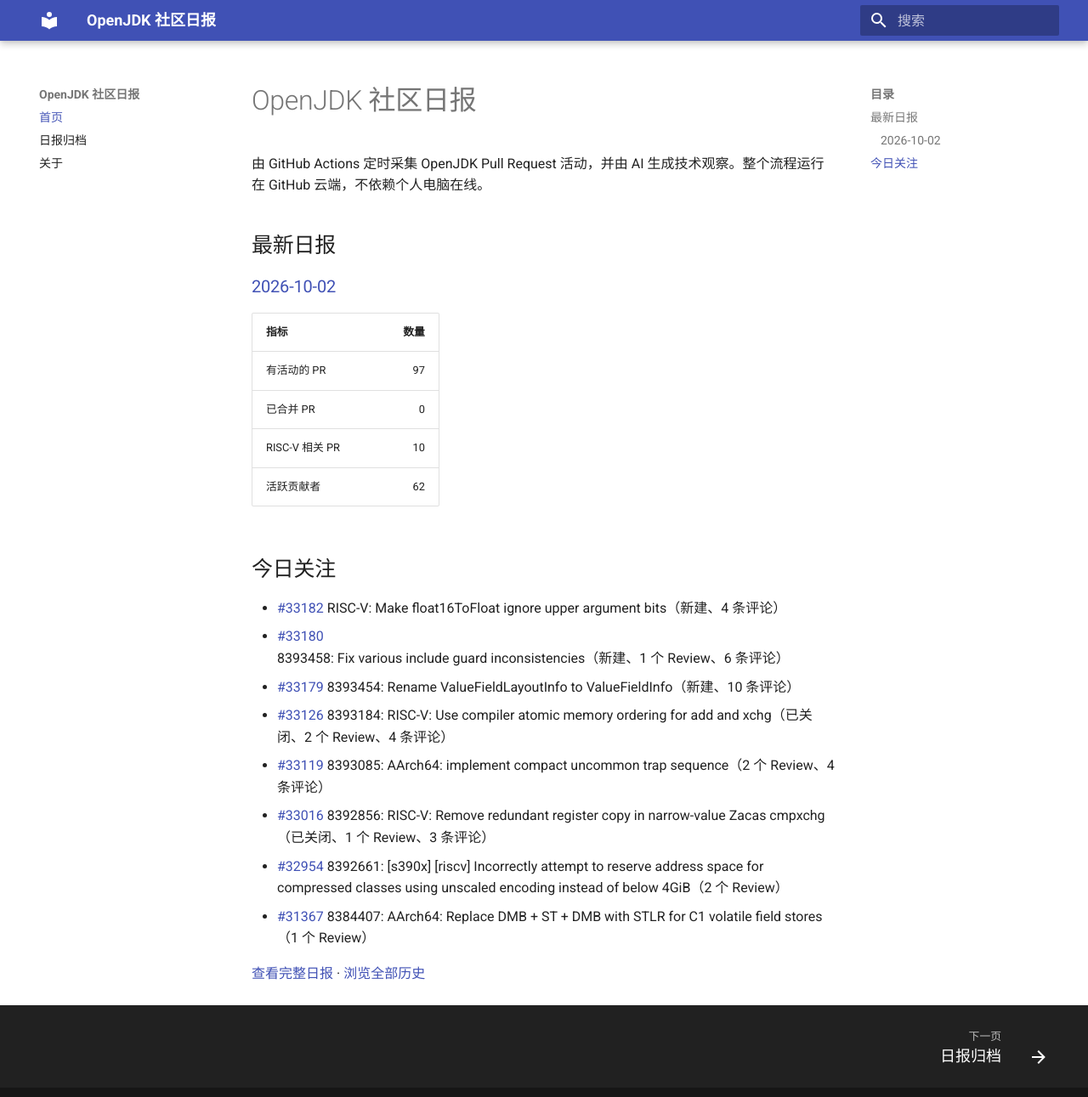
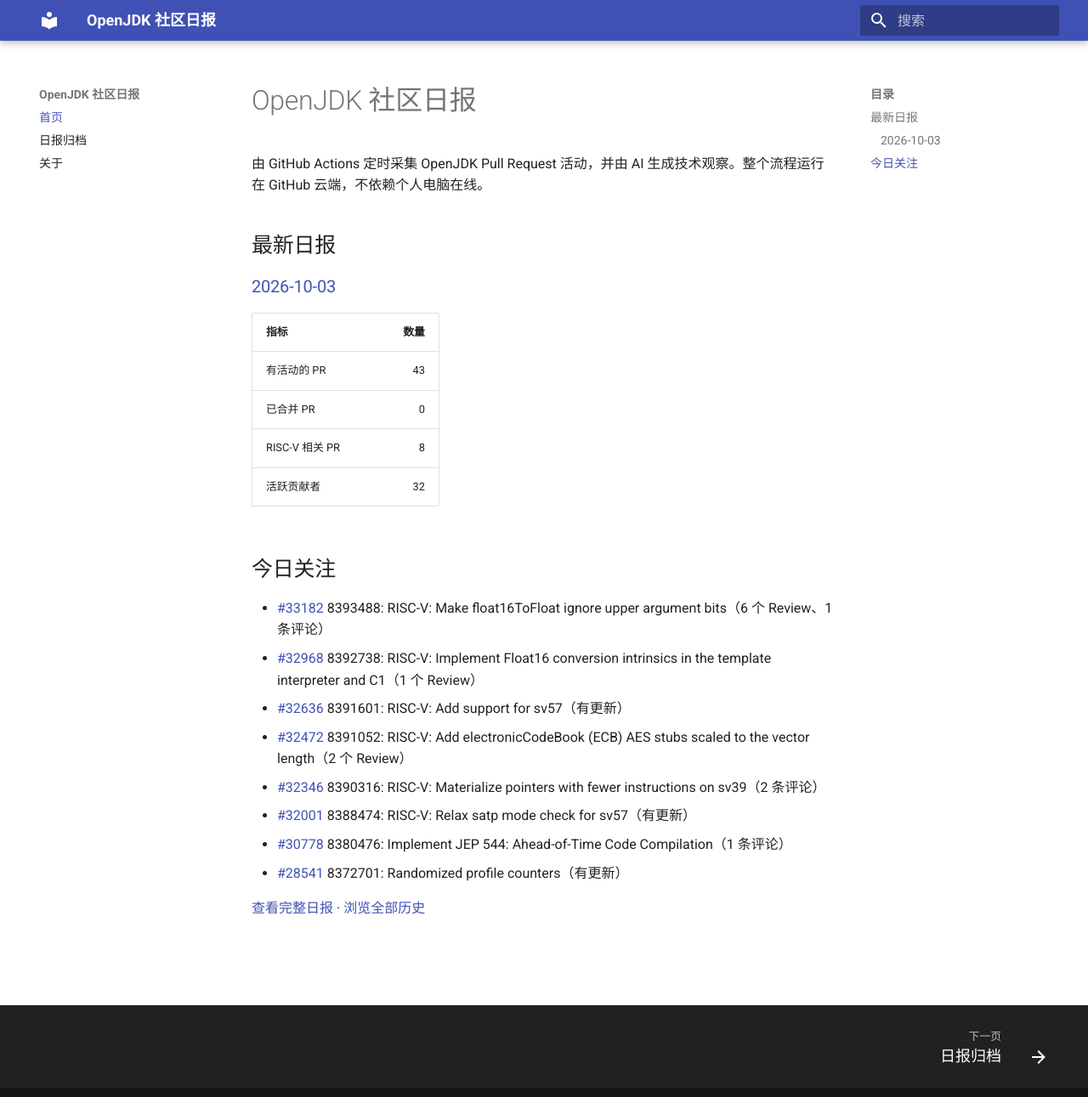
Before and after one commit to DingliZhang/openjdk-daily, an MkDocs documentation site: the page built from docs/index.md, in a window 1280 px wide and 1304 px high. Shown: the top 1291 px of the window at 85% size. Built offline with MkDocs 1.6.1 and Material for MkDocs 9.7.7, drawn with Linux system fonts in a browser that asks for light colours.

Commit message:
report: add OpenJDK daily report

```diff
--- a/docs/index.md
+++ b/docs/index.md
@@ -4,24 +4,24 @@
 
 ## 最新日报
 
-### [2026-10-02](reports/2026/2026-10-02.md)
+### [2026-10-03](reports/2026/2026-10-03.md)
 
 | 指标 | 数量 |
 |---|---:|
-| 有活动的 PR | 97 |
+| 有活动的 PR | 43 |
 | 已合并 PR | 0 |
-| RISC-V 相关 PR | 10 |
-| 活跃贡献者 | 62 |
+| RISC-V 相关 PR | 8 |
+| 活跃贡献者 | 32 |
 
 ## 今日关注
 
-- [#33182](https://github.com/openjdk/jdk/pull/33182) RISC-V: Make float16ToFloat ignore upper argument bits（新建、4 条评论）
-- [#33180](https://github.com/openjdk/jdk/pull/33180) 8393458: Fix various include guard inconsistencies（新建、1 个 Review、6 条评论）
-- [#33179](https://github.com/openjdk/jdk/pull/33179) 8393454: Rename ValueFieldLayoutInfo to ValueFieldInfo（新建、10 条评论）
-- [#33126](https://github.com/openjdk/jdk/pull/33126) 8393184: RISC-V: Use compiler atomic memory ordering for add and xchg（已关闭、2 个 Review、4 条评论）
-- [#33119](https://github.com/openjdk/jdk/pull/33119) 8393085: AArch64: implement compact uncommon trap sequence（2 个 Review、4 条评论）
-- [#33016](https://github.com/openjdk/jdk/pull/33016) 8392856: RISC-V: Remove redundant register copy in narrow-value Zacas cmpxchg（已关闭、1 个 Review、3 条评论）
-- [#32954](https://github.com/openjdk/jdk/pull/32954) 8392661: [s390x] [riscv] Incorrectly attempt to reserve address space for compressed classes using unscaled encoding instead of below 4GiB（2 个 Review）
-- [#31367](https://github.com/openjdk/jdk/pull/31367) 8384407: AArch64: Replace DMB + ST + DMB with STLR for C1 volatile field stores（1 个 Review）
+- [#33182](https://github.com/openjdk/jdk/pull/33182) 8393488: RISC-V: Make float16ToFloat ignore upper argument bits（6 个 Review、1 条评论）
+- [#32968](https://github.com/openjdk/jdk/pull/32968) 8392738: RISC-V: Implement Float16 conversion intrinsics in the template interpreter and C1（1 个 Review）
+- [#32636](https://github.com/openjdk/jdk/pull/32636) 8391601: RISC-V: Add support for sv57（有更新）
+- [#32472](https://github.com/openjdk/jdk/pull/32472) 8391052: RISC-V: Add electronicCodeBook (ECB) AES stubs scaled to the vector length（2 个 Review）
+- [#32346](https://github.com/openjdk/jdk/pull/32346) 8390316: RISC-V: Materialize pointers with fewer instructions on sv39（2 条评论）
+- [#32001](https://github.com/openjdk/jdk/pull/32001) 8388474: RISC-V: Relax satp mode check for sv57（有更新）
+- [#30778](https://github.com/openjdk/jdk/pull/30778) 8380476: Implement JEP 544: Ahead-of-Time Code Compilation（1 条评论）
+- [#28541](https://github.com/openjdk/jdk/pull/28541) 8372701: Randomized profile counters（有更新）
 
-[查看完整日报](reports/2026/2026-10-02.md) · [浏览全部历史](reports/index.md)
+[查看完整日报](reports/2026/2026-10-03.md) · [浏览全部历史](reports/index.md)
```
Also changed, not shown: docs/reports/2026/2026-10-03.md (added, +162 -0 lines), docs/reports/index.md (+2 -1 lines), 2 other files.
